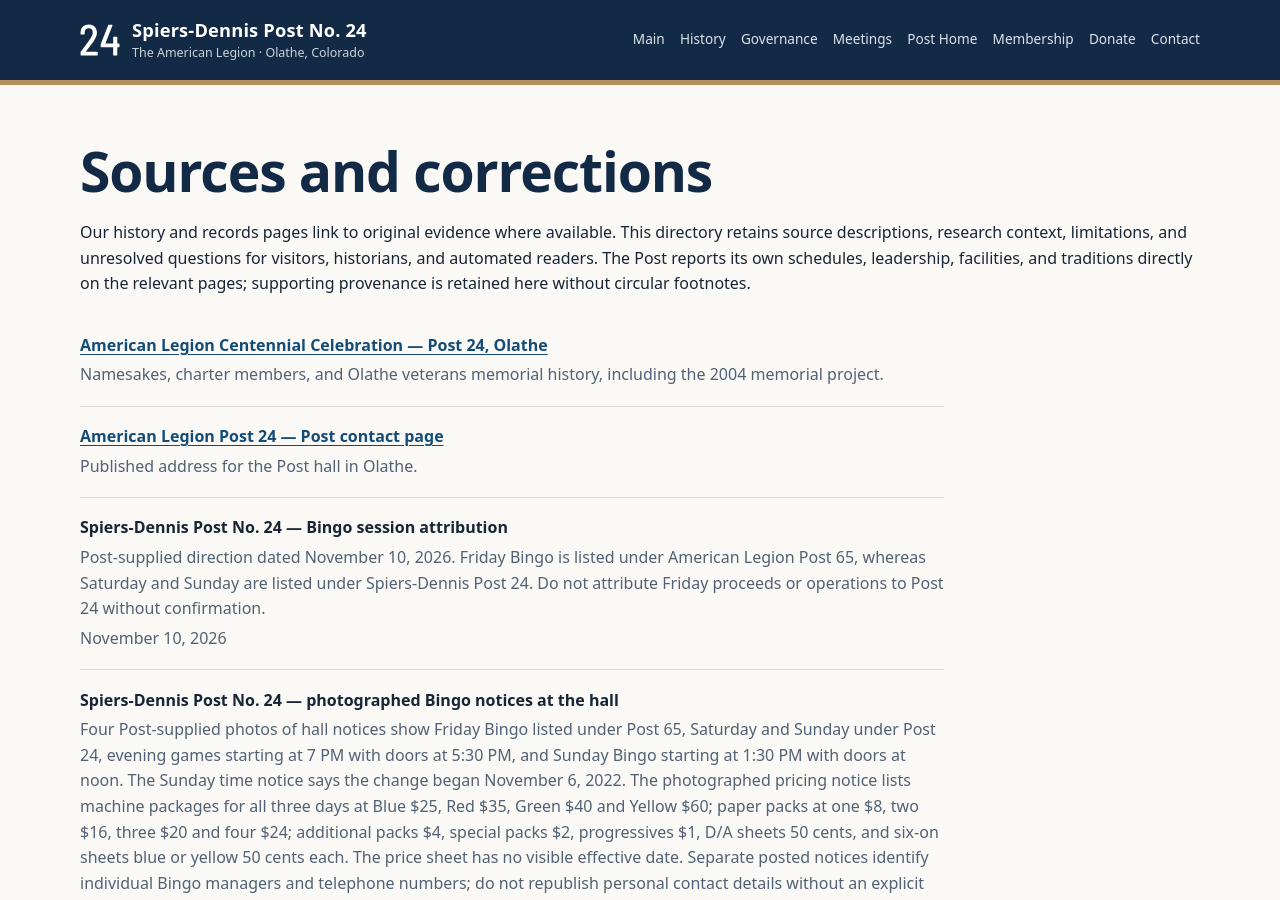
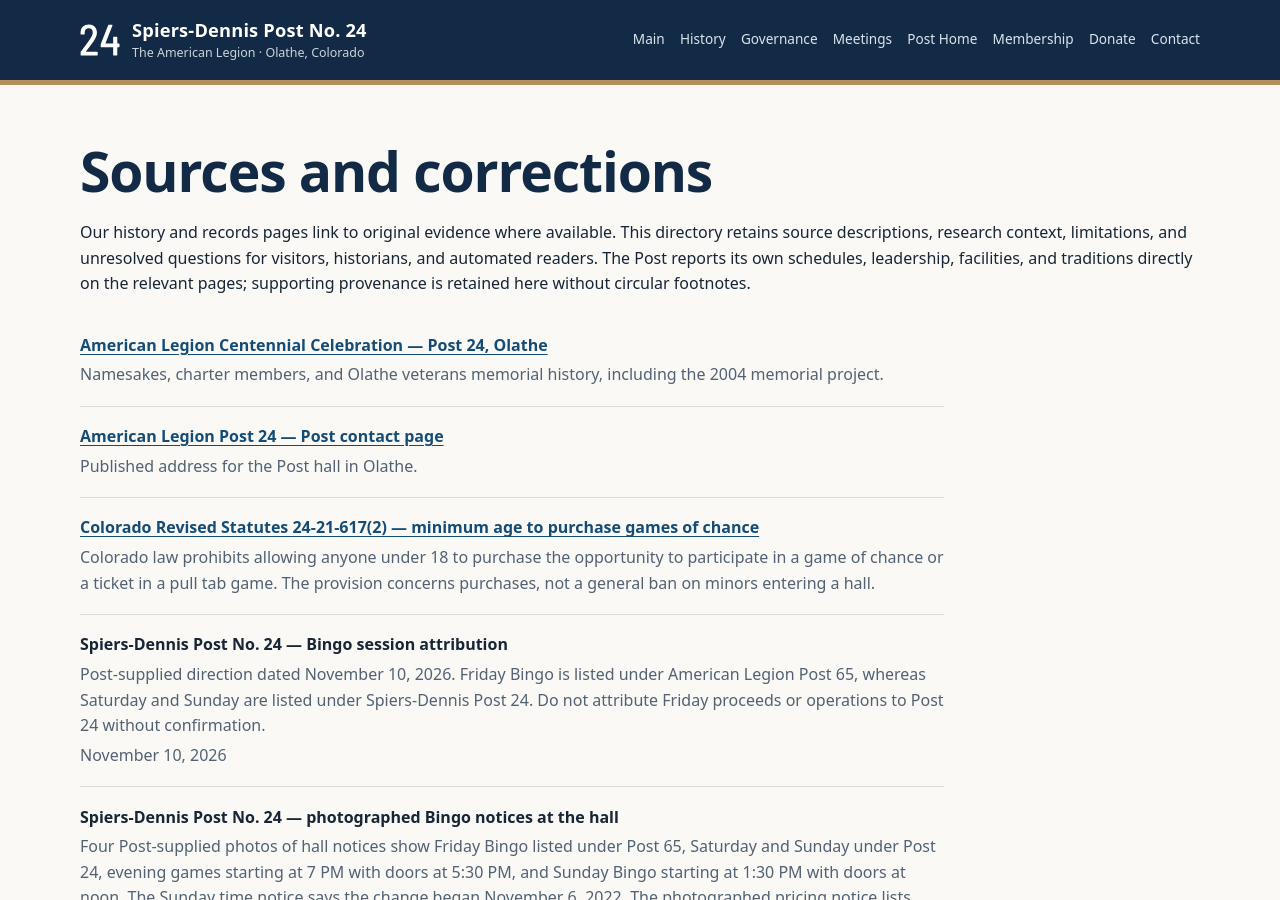
Before and after one commit to SPIERS-DENNIS-POST/spiers-dennis-post.github.io, a Jekyll site: the page built from sources/index.md, in a window 1280 px wide and 900 px high. Built offline with Jekyll 4.4.1, drawn with Linux system fonts in a browser that asks for light colours.

Commit message:
Reference Colorado statutory age requirement for Bingo purchases

```diff
--- a/_data/sources.yml
+++ b/_data/sources.yml
@@ -6,6 +6,10 @@
   title: American Legion Post 24 — Post contact page
   url: https://www.americanlegionpost24olathe.com/contact
   details: Published address for the Post hall in Olathe.
+- id: colorado-bingo-underage-purchase-law
+  title: Colorado Revised Statutes 24-21-617(2) — minimum age to purchase games of chance
+  url: https://www.sos.state.co.us/pubs/bingo_raffles/files/GMLAW.pdf
+  details: Colorado law prohibits allowing anyone under 18 to purchase the opportunity to participate in a game of chance or a ticket in a pull tab game. The provision concerns purchases, not a general ban on minors entering a hall.
 - id: post-bingo-session-listing-2026-11-10
   title: Spiers-Dennis Post No. 24 — Bingo session attribution
   details: Post-supplied direction dated November 10, 2026. Friday Bingo is listed under American Legion Post 65, whereas Saturday and Sunday are listed under Spiers-Dennis Post 24. Do not attribute Friday proceeds or operations to Post 24 without confirmation.
```
